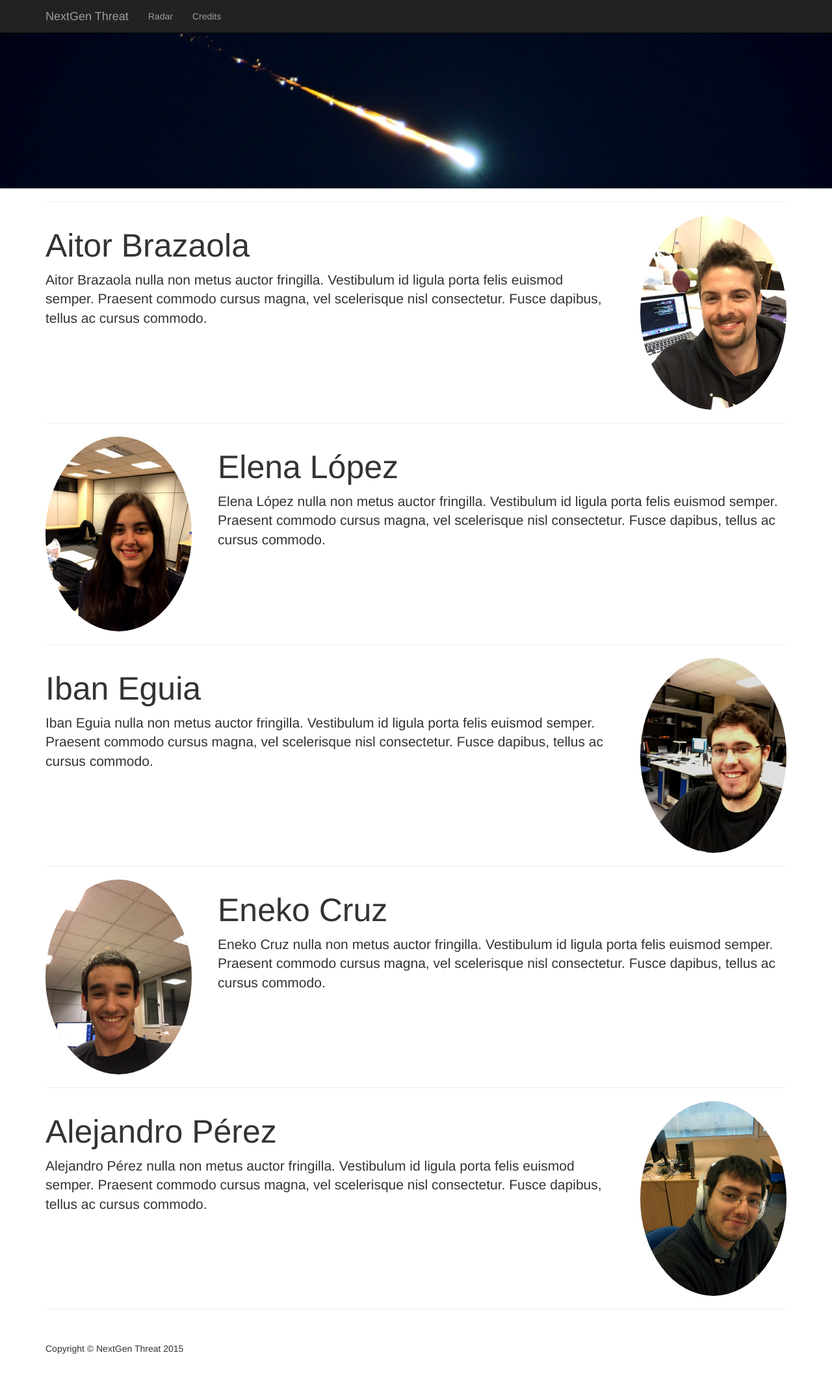
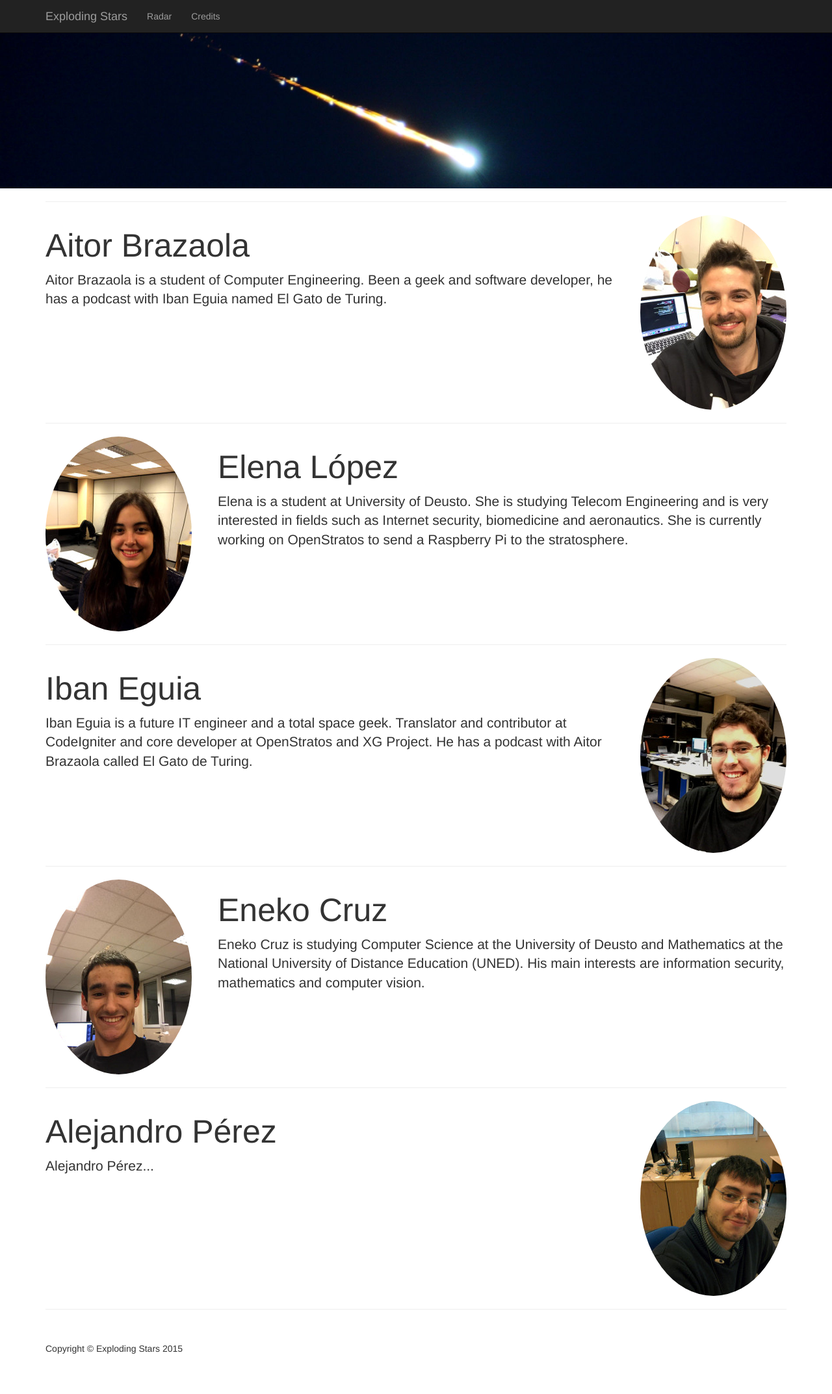
Before and after one commit to Razican/Exploding-Stars, a Django app: page /credits/ in a window 1280 px wide. Shown: the whole page at 65% size. Run offline with Django 3.2, Linux system fonts and the light colour scheme; some libraries are stand-ins or nearby versions.

Commit message:
Added descriptions and changed name

```diff
--- a/web/spaceappsbilbao/NextGenThreat/templates/NextGenThreat/skeleton.html
+++ b/web/spaceappsbilbao/NextGenThreat/templates/NextGenThreat/skeleton.html
@@ -2,7 +2,7 @@
 <!DOCTYPE html>
 <html lang="en">
 	<head>
-		<title>NextGen Threat</title>
+		<title>Exploding Stars</title>
 		<meta charset="UTF-8">
 
 		<meta http-equiv="X-UA-Compatible" content="IE=edge">
@@ -28,7 +28,7 @@
 						<span class="icon-bar"></span>
 						<span class="icon-bar"></span>
 					</button>
-					<a class="navbar-brand" href="/">NextGen Threat</a>
+					<a class="navbar-brand" href="/">Exploding Stars</a>
 				</div>
 				<!-- Collect the nav links, forms, and other content for toggling -->
 				<div class="collapse navbar-collapse" id="bs-example-navbar-collapse-1">
@@ -64,7 +64,7 @@
 			<footer>
 				<div class="row">
 					<div class="col-lg-12">
-						<p>Copyright © NextGen Threat 2015</p>
+						<p>Copyright © Exploding Stars 2015</p>
 					</div>
 				</div>
 			</footer>
--- a/web/spaceappsbilbao/NextGenThreat/views.py
+++ b/web/spaceappsbilbao/NextGenThreat/views.py
@@ -16,11 +16,11 @@ def radar(request):
 
 def credits(request):
 	context = {'contributors': [
-			{'name': 'Aitor', 'lastname': 'Brazaola', 'description': 'Aitor Brazaola nulla non metus auctor fringilla. Vestibulum id ligula porta felis euismod semper. Praesent commodo cursus magna, vel scelerisque nisl consectetur. Fusce dapibus, tellus ac cursus commodo.'},
-			{'name': 'Elena', 'lastname': 'López', 'description': 'Elena López nulla non metus auctor fringilla. Vestibulum id ligula porta felis euismod semper. Praesent commodo cursus magna, vel scelerisque nisl consectetur. Fusce dapibus, tellus ac cursus commodo.'},
-			{'name': 'Iban', 'lastname': 'Eguia', 'description': 'Iban Eguia nulla non metus auctor fringilla. Vestibulum id ligula porta felis euismod semper. Praesent commodo cursus magna, vel scelerisque nisl consectetur. Fusce dapibus, tellus ac cursus commodo.'},
-			{'name': 'Eneko', 'lastname': 'Cruz', 'description': 'Eneko Cruz nulla non metus auctor fringilla. Vestibulum id ligula porta felis euismod semper. Praesent commodo cursus magna, vel scelerisque nisl consectetur. Fusce dapibus, tellus ac cursus commodo.'},
-			{'name': 'Alejandro', 'lastname': 'Pérez', 'description': 'Alejandro Pérez nulla non metus auctor fringilla. Vestibulum id ligula porta felis euismod semper. Praesent commodo cursus magna, vel scelerisque nisl consectetur. Fusce dapibus, tellus ac cursus commodo.'},
+			{'name': 'Aitor', 'lastname': 'Brazaola', 'description': 'Aitor Brazaola is a student of Computer Engineering. Been a geek and software developer, he has a podcast with Iban Eguia named El Gato de Turing.'},
+			{'name': 'Elena', 'lastname': 'López', 'description': 'Elena is a student at University of Deusto. She is studying Telecom Engineering and is very interested in fields such as Internet security, biomedicine and aeronautics. She is currently working on OpenStratos to send a Raspberry Pi to the stratosphere.'},
+			{'name': 'Iban', 'lastname': 'Eguia', 'description': 'Iban Eguia is a future IT engineer and a total space geek. Translator and contributor at CodeIgniter and core developer at OpenStratos and XG Project. He has a podcast with Aitor Brazaola called El Gato de Turing.'},
+			{'name': 'Eneko', 'lastname': 'Cruz', 'description': 'Eneko Cruz is studying Computer Science at the University of Deusto and Mathematics at the National University of Distance Education (UNED). His main interests are information security, mathematics and computer vision.'},
+			{'name': 'Alejandro', 'lastname': 'Pérez', 'description': 'Alejandro Pérez...'},
 		],
 	}
 	return render(request, 'NextGenThreat/credits.html', context)
```
Also changed, not shown: web/spaceappsbilbao/NextGenThreat/templates/NextGenThreat/index.html (+4 -4 lines).
